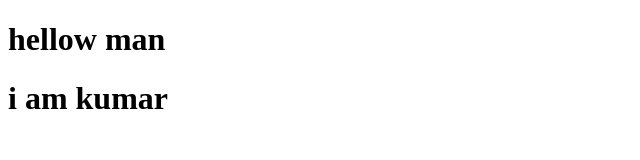
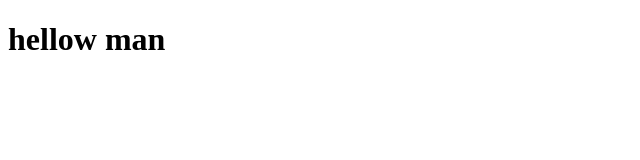
Before and after one commit to DINESH9524469395/GIT-Class, a plain HTML site: page classic .html in a window 1280 px wide. Shown: the whole page, without its empty margins (0-640 px from the left). Drawn offline with Linux system fonts and the light colour scheme.

Commit message:
Update classic .html

```diff
--- a/classic .html
+++ b/classic .html
@@ -7,6 +7,6 @@
 </head>
 <body>
     <h1>hellow man</h1>
-    <h1>i am kumar</h1>
+
 </body>
 </html>
```
